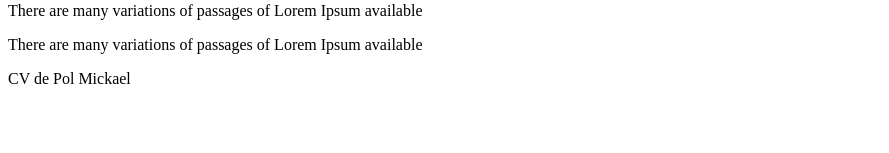
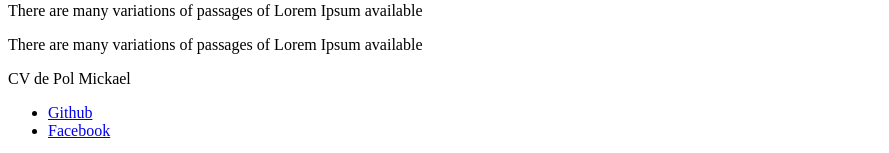
Before and after one commit to mickaelpol/CV, a plain HTML site: page index.html in a window 1280 px wide. Shown: the part 853-1006 px from the top of the page, without its empty margins (0-889 px from the left). Before the commit the page ends 949 px from the top, so only its background shows below. Drawn offline with Linux system fonts and the light colour scheme; files whose address does not match are found by name.

Commit message:
Ajout de lien hypertexte (Github FB)

```diff
--- a/index.html
+++ b/index.html
@@ -63,6 +63,12 @@
 	</section>
 
 
-<footer>CV de Pol Mickael</footer>							<!-- footer-->
+<footer>CV de Pol Mickael 									<!-- Footer -->
+	<ul>
+		<li><a href="https://github.com/mystiichawk">Github</a></li> <!-- lien Github -->
+		<li><a href="https://m.Facebook.com/nemolepoisson?ref=bookmarks">Facebook</a></li> <!-- Lien Facebook -->
+
+	</ul>
+</footer>
 </body>														<!-- fin du body-->
 </html>
```
Lines whose indentation alone changed are shown as unchanged.
